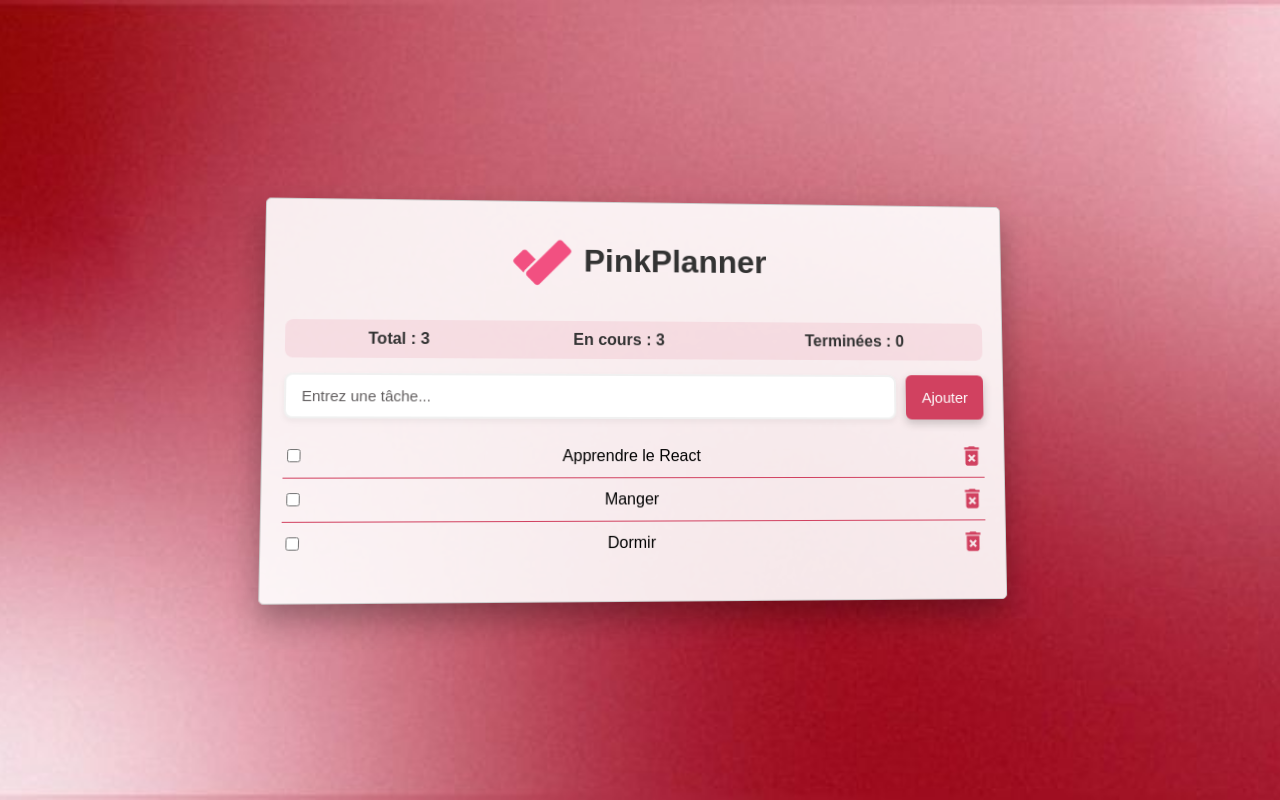
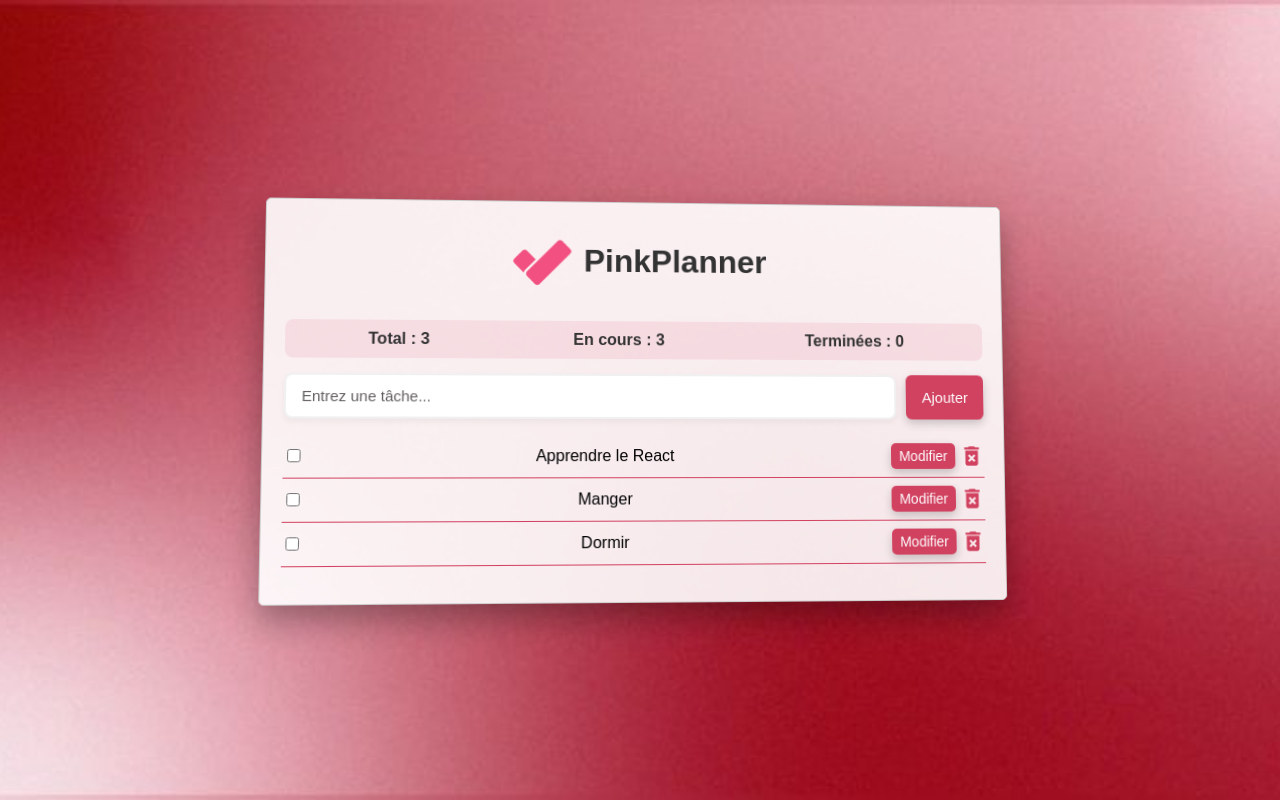
Before and after one commit to chamsiathgado/TodoApp, a React (Create React App) app: page / in a window 1280 px wide. Built offline with nearby package versions, Linux system fonts and the light colour scheme.

Commit message:
adding other functionalities like the congratulation message after finishing all tasks, the edit button, animation while adding or deleting a task

```diff
--- a/src/components/check_todo.js
+++ b/src/components/check_todo.js
@@ -1,22 +1,65 @@
-//import d'une poubelle depuis la librarie react-icons
 import { MdDeleteForever } from 'react-icons/md'
+import { useState, useEffect } from 'react'
 
-//fonction composant
-function TodoItem({ todo, index, onDelete, onToggle }) {
+// Composant représentant une tâche individuelle
+function TodoItem({ todo, index, onDelete, onToggle, onEdit }) {
+  const [isEditing, setIsEditing] = useState(false)  // état édition
+  const [editValue, setEditValue] = useState(todo.text) // texte temporaire lors de l'édition
+  const [animateAdd, setAnimateAdd] = useState(true) // animation d'ajout
+
+  // Supprime la classe "adding" après la durée de l'animation pour éviter un replay
+  useEffect(() => {
+    const timer = setTimeout(() => setAnimateAdd(false), 400)
+    return () => clearTimeout(timer)
+  }, [])
+
+  // Soumission de l'édition
+  const handleEditSubmit = (e) => {
+    e.preventDefault()
+    if (editValue.trim() === '') return
+    onEdit(index, editValue.trim()) // met à jour le texte via le parent
+    setIsEditing(false) // quitte le mode édition
+  }
+
   return (
-    <li>
+    // Classe dynamique pour animations ajout ou suppression
+    <li className={`${todo.removing ? 'removing' : animateAdd ? 'adding' : ''}`}>
+      {/* Checkbox pour cocher/décocher la tâche */}
       <input
         type="checkbox"
         checked={todo.completed}
         onChange={() => onToggle(index)}
       />
+
+      {/* Texte ou input si en mode édition */}
+      {isEditing ? (
+        <form onSubmit={handleEditSubmit} style={{ display: 'inline' }}>
+          <input
+            type="text"
+            value={editValue}
+            onChange={(e) => setEditValue(e.target.value)}
+            onBlur={handleEditSubmit} // validation si focus perdu
+            autoFocus
+          />
+        </form>
+      ) : (
         <span className={todo.completed ? "completed" : ""}>
           {todo.text}
         </span>
+      )}
+
+      {/* Conteneur pour les boutons Modifier et Supprimer */}
+      <div style={{ display: 'flex', gap: '4px' }}>
+        {!isEditing && (
+          <button className="edit-btn" onClick={() => setIsEditing(true)}>
+            Modifier
+          </button>
+        )}
         <MdDeleteForever
           onClick={() => onDelete(index)}
           className="delete-icon"
         />
+      </div>
     </li>
   )
 }
--- a/src/components/todolist.js
+++ b/src/components/todolist.js
@@ -1,76 +1,92 @@
-//importation du hook useSate depuis React pour gerer les etats des composants
 import { useState } from 'react'
-import TodoItem from './check_todo' //gestion des taches
-import logo from '../assets/logo4.png'   // le logo
+import TodoItem from './check_todo'
+import logo from '../assets/logo4.png'
 
-//tableau d'objets pour les taches preremplies
+// Tâches préremplies au démarrage
 const prefilled = [
-  { text: 'Apprendre le React', completed: false},
-  { text: 'Manger', completed: false},
+  { text: 'Apprendre le React', completed: false },
+  { text: 'Manger', completed: false },
   { text: 'Dormir', completed: false }
-];
+]
 
-//composant principal
+// Composant principal de la TodoList
 function Todolist() {
-  const [todos, setTodos] = useState(prefilled) /*destructuration*/
-  const [inputValue, setInputValue] = useState('')
+  const [todos, setTodos] = useState(prefilled)
+  const [inputValue, setInputValue] = useState('') // valeur saisie dans l'input
 
-  //Fonction de gestion des modifications appliquees a l'input
+  // Mise à jour de l'input
   function handleChange(e) {
     setInputValue(e.target.value)
   }
 
-  //Fonction de gestion des evenements quand on veut ajouter une tache
+  // Ajout d'une nouvelle tâche
   function handleSubmit(e) {
     e.preventDefault()
     if (inputValue.trim() === '') return
     setTodos([...todos, { text: inputValue.trim(), completed: false }])
-    setInputValue('')
+    setInputValue('') // réinitialisation de l'input
   }
 
-  //Pour les evenements du bouton supprimer
+  // Suppression avec animation
   function handleDelete(index) {
-    setTodos(todos.filter((_, i) => i !== index))
+    setTodos(prevTodos => {
+      const updated = [...prevTodos]
+      updated[index].removing = true // flag pour animation CSS
+      return updated
+    })
+
+    // Suppression définitive après la durée de l'animation
+    setTimeout(() => {
+      setTodos(prevTodos => prevTodos.filter((_, i) => i !== index))
+    }, 400)
   }
 
-  //Permettre de cocher ou de decocher une tache(basculer entre deux etats)
+  // Cocher/décocher une tâche
   function handleToggle(index) {
     setTodos(prevTodos => {
-    // Met à jour la tâche cochée/décochée
       const updatedTodos = prevTodos.map((todo, i) =>
         i === index ? { ...todo, completed: !todo.completed } : todo
       )
-
-    // Réorganise : tâches complétées en haut, les autres en bas
-    return updatedTodos.sort((a, b) => {
-      if (a.completed === b.completed) return 0
-      return a.completed ? -1 : 1
-    })
+      // Les tâches complétées passent en haut
+      return updatedTodos.sort((a, b) => (a.completed === b.completed ? 0 : a.completed ? -1 : 1))
     })
   }
 
-  //Statistiques
+  // Modifier le texte d'une tâche
+  function handleEdit(index, newText) {
+    setTodos(prevTodos => {
+      const updatedTodos = [...prevTodos]
+      updatedTodos[index].text = newText
+      return updatedTodos
+    })
+  }
+
+  // Statistiques
   const totalTasks = todos.length
   const completedTasks = todos.filter(todo => todo.completed).length
   const pendingTasks = totalTasks - completedTasks
 
   return (
-  /*styliser la mise en page globale*/
     <div className='container'>
-    {/*Banner avec logo + titre */}
+      {/* Bannière avec logo */}
       <div className="todo-banner">
         <img src={logo} alt="logo" className="todo-logo" />
         <h1 className="todo-title">PinkPlanner</h1>
       </div>
 
-  {/*Statistiques */}
+      {/* Statistiques */}
       <div className="stats">
         <p>Total : {totalTasks}</p>
         <p>En cours : {pendingTasks}</p>
         <p>Terminées : {completedTasks}</p>
       </div>
 
-   {/* Formulaire */}
+      {/* Message Félicitations si toutes les tâches sont terminées */}
+      {completedTasks === totalTasks && totalTasks > 0 && (
+        <p className="congrats-message">Félicitations ! 🎉</p>
+      )}
+
+      {/* Formulaire d'ajout */}
       <form onSubmit={handleSubmit}>
         <input
           type='text'
@@ -78,10 +94,10 @@ return (
           onChange={handleChange}
           placeholder='Entrez une tâche...'
         />
-    <button type='submit'> Ajouter </button>
+        <button type='submit'>Ajouter</button>
       </form>
 
-    {/* Liste */}
+      {/* Liste des tâches */}
       <ul>
         {todos.map((todo, index) => (
           <TodoItem
@@ -90,6 +106,7 @@ return (
             index={index}
             onDelete={handleDelete}
             onToggle={handleToggle}
+            onEdit={handleEdit}
           />
         ))}
       </ul>
--- a/src/styles/App.css
+++ b/src/styles/App.css
@@ -1,38 +1,35 @@
+/*Styles generaux*/
 html, body {
   height: 100%;
   margin: 0;
   padding: 0;
 }
 
-/* Fond général de l'application */
 .app-background {
   min-height: 100vh;
   width: 100vw;
-
   background-image: url('../assets/background.jpeg');
   background-size: cover;
   background-position: center;
   background-repeat: no-repeat;
-
   display: flex;
   justify-content: center;
   align-items: center;
   font-family: -apple-system, BlinkMacSystemFont, 'Segoe UI', 'Roboto', 'Oxygen',
-    'Ubuntu', 'Cantarell', 'Fira Sans', 'Droid Sans', 'Helvetica Neue',
-    sans-serif;
+    'Ubuntu', 'Cantarell', 'Fira Sans', 'Droid Sans', 'Helvetica Neue', sans-serif;
 }
 
+/* Container principal */
 .container {
   font-family: sans-serif;
-  width: 90%;              /* s'adapte aux petits écrans */
-  max-width: 700px;        /* mais ne dépasse pas 700px */
+  width: 90%;
+  max-width: 700px;
   margin: 20px auto;
   padding: 20px;
   border: 1px solid #ccc;
   border-radius: 5px;
   background: rgba(255, 255, 255, 0.9);
   box-shadow: 0 15px 30px rgba(0, 0, 0, 0.3);
-
   transform: perspective(1000px) rotateX(3deg) rotateY(3deg);
   transition: transform 0.4s ease, box-shadow 0.4s ease;
 }
@@ -42,13 +39,14 @@ html, body {
   box-shadow: 0 25px 50px rgba(0, 0, 0, 0.45);
 }
 
+/* Titres */
 h1 {
   text-align: center;
   color: #333;
   font-size: 3em;
 }
 
-/* Bannière */
+/* Bannière avec logo */
 .todo-banner {
   display: flex;
   align-items: center;
@@ -64,6 +62,31 @@ h1 {
 
 .todo-title {
   font-size: 2rem;
+}
+
+/* Statistiques */
+.stats {
+  display: flex;
+  justify-content: space-around;
+  margin: 15px 0;
+  padding: 10px;
+  border-radius: 8px;
+  background: rgba(209, 65, 96, 0.1);
+  font-weight: bold;
+  color: #333;
+}
+
+.stats p {
+  margin: 0;
+}
+
+/* Message Félicitations */
+.congrats-message {
+  text-align: center;
+  color: #d14160;
+  font-weight: bold;
+  margin-top: 10px;
+  font-size: 1.2rem;
 }
 
 /* Formulaire */
@@ -120,7 +143,7 @@ button:active {
   box-shadow: 0 3px 8px rgba(0, 0, 0, 0.2);
 }
 
-/* Liste */
+/* ==== Liste des tâches ==== */
 ul {
   list-style: none;
   padding: 0;
@@ -132,14 +155,40 @@ li {
   align-items: center;
   padding: 8px 0;
   border-bottom: 1px solid #d14160;
+  gap: 10px;
+  opacity: 1;
+  transform: translateY(0);
+  transition: all 0.4s ease;
 }
 
-li:last-child {
-  border-bottom: none;
+/* Animation ajout */
+li.adding {
+  opacity: 0;
+  transform: translateY(-20px);
+  animation: fadeIn 0.4s forwards;
+}
+
+@keyframes fadeIn {
+  to {
+    opacity: 1;
+    transform: translateY(0);
+  }
+}
+
+/* Animation suppression */
+li.removing {
+  opacity: 0;
+  transform: translateX(100%);
+  height: 0;
+  padding: 0;
+  margin: 0;
+  border: 0;
+  transition: all 0.4s ease;
 }
 
 input[type="checkbox"] {
   accent-color: #d14160;
+  margin-right: 10px;
 }
 
 .completed {
@@ -147,12 +196,28 @@ input[type="checkbox"] {
   color: inherit;
 }
 
+/* Bouton Modifier */
+.edit-btn {
+  padding: 4px 8px;
+  font-size: 14px;
+  border: none;
+  border-radius: 5px;
+  background-color: #d14160;
+  color: white;
+  cursor: pointer;
+  transition: all 0.3s ease;
+}
+
+.edit-btn:hover {
+  background-color: #b83552;
+}
+
+/* Icône poubelle */
 .delete-icon {
   color: #d14160;
   font-size: 26px;
   cursor: pointer;
   transition: all 0.3s ease;
-  margin-left: 10px;
 }
 
 .delete-icon:hover {
@@ -164,7 +229,7 @@ input[type="checkbox"] {
   transform: scale(0.9);
 }
 
-/* 🌍 Responsive design */
+/* Responsive design */
 @media (max-width: 600px) {
   h1 {
     font-size: 2rem;
@@ -179,34 +244,24 @@ input[type="checkbox"] {
   }
 
   form {
-    flex-direction: column;   /* input au-dessus du bouton */
+    flex-direction: column;
   }
 
   button {
-    width: 100%;              /* bouton large */
+    width: 100%;
   }
 
   li {
-    flex-direction: column;   /* chaque tâche en colonne */
+    flex-direction: column;
     align-items: flex-start;
     gap: 8px;
+  }
+
+  .edit-btn {
+    font-size: 13px;
   }
 
   .delete-icon {
     font-size: 22px;
   }
 }
-.stats {
-  display: flex;
-  justify-content: space-around;
-  margin: 15px 0;
-  padding: 10px;
-  border-radius: 8px;
-  background: rgba(209, 65, 96, 0.1);
-  font-weight: bold;
-  color: #333;
-}
-
-.stats p {
-  margin: 0;
-}
```
Lines whose indentation alone changed are shown as unchanged.
